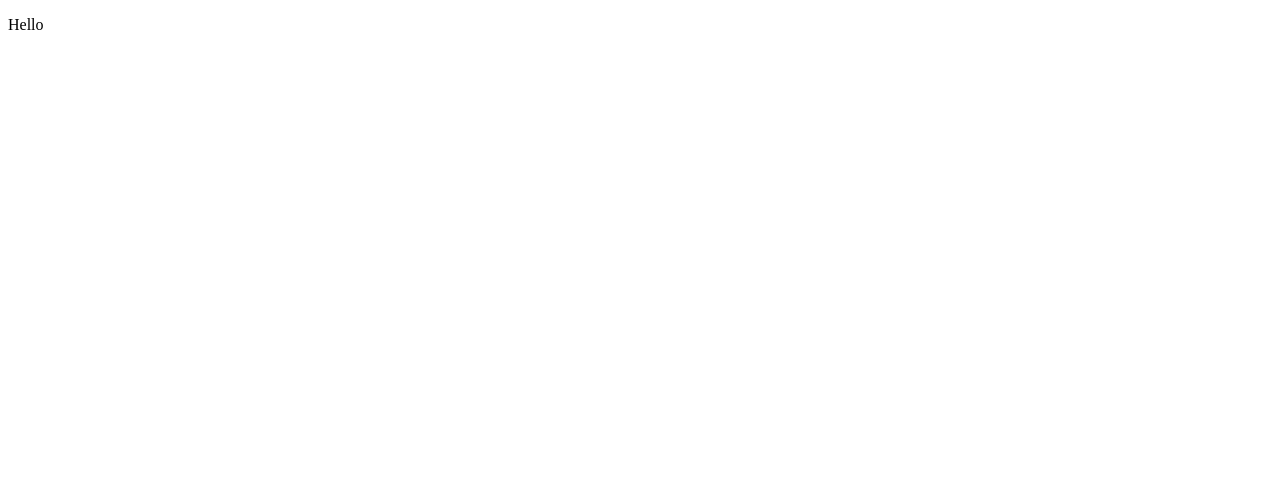
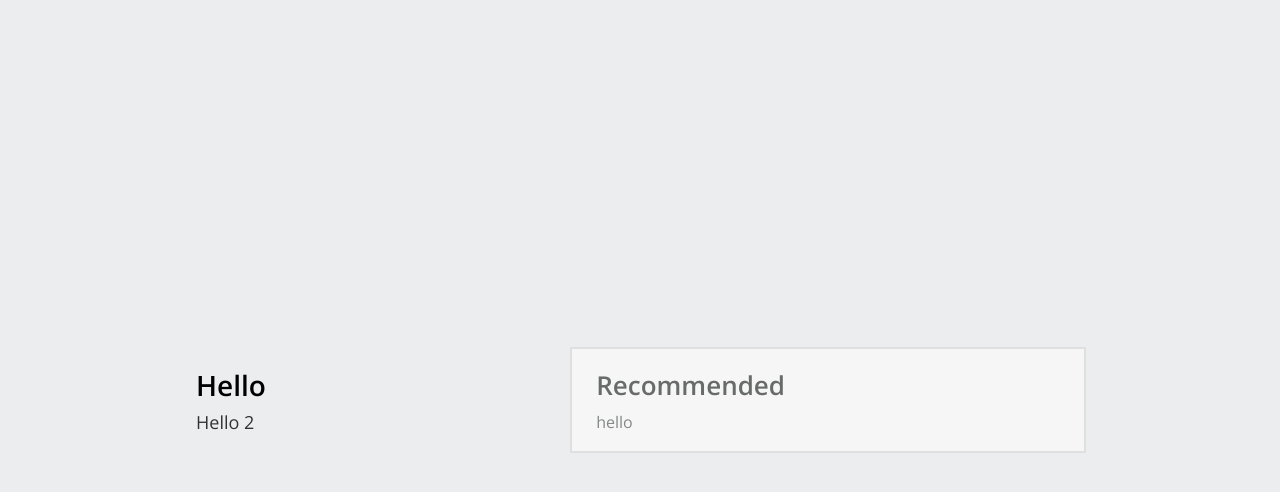
Before and after one commit to Cholewka/typescript-generator, a React (Create React App) app: page / in a window 1280 px wide. Shown: the top 492 px of the page. Built offline with nearby package versions, Linux system fonts and the light colour scheme.

Commit message:
feat(): Add new components

```diff
--- /dev/null
+++ b/src/components/App.tsx
@@ -0,0 +1,27 @@
+import React from "react";
+
+import Sidebar from "./Sidebar";
+import Content from "./Content";
+
+import styles from "../styles/App.module.scss";
+
+import QuestionDatabase from "../app/Questions";
+
+const QuestionDatabaseInstance = new QuestionDatabase();
+
+export const QuestionsContext = React.createContext<QuestionDatabase>(
+  QuestionDatabaseInstance
+);
+
+const App = () => (
+  <QuestionsContext.Provider value={QuestionDatabaseInstance}>
+    <div className={styles.App_container}>
+      <main className={styles.App_grid}>
+        <Sidebar />
+        <Content />
+      </main>
+    </div>
+  </QuestionsContext.Provider>
+);
+
+export default App;
--- /dev/null
+++ b/src/components/Content.tsx
@@ -0,0 +1,19 @@
+import React from "react";
+import { QuestionsContext } from "./App";
+
+import Option from "./Option";
+
+import styles from "../styles/App.module.scss";
+
+const Content = () => {
+  const QuestionContext = React.useContext(QuestionsContext);
+
+  return (
+    <section className={styles.App_gridItem}>
+      {QuestionContext.getPresets().map(({ name, description }, idx) => (
+        <Option key={idx} heading={name} paragraph={description} />
+      ))}
+    </section>
+  );
+};
+export default Content;
--- /dev/null
+++ b/src/components/Option.tsx
@@ -0,0 +1,20 @@
+import React from "react";
+
+import OptionHeading from "./OptionHeading";
+import OptionParagraph from "./OptionParagraph";
+
+import styles from "../styles/Option.module.scss";
+
+type OptionProps = {
+  heading: string;
+  paragraph: string;
+};
+
+const Option = ({ heading, paragraph }: OptionProps) => (
+  <div className={styles.Option_block}>
+    <OptionHeading>{heading}</OptionHeading>
+    <OptionParagraph>{paragraph}</OptionParagraph>
+  </div>
+);
+
+export default Option;
--- /dev/null
+++ b/src/components/OptionHeading.tsx
@@ -0,0 +1,12 @@
+import React from "react";
+import styles from "../styles/Option.module.scss";
+
+type OptionHeadingTypes = {
+  children: string;
+};
+
+const OptionHeading = ({ children }: OptionHeadingTypes) => (
+  <h2 className={styles.Option_heading}>{children}</h2>
+);
+
+export default OptionHeading;
--- /dev/null
+++ b/src/components/OptionParagraph.tsx
@@ -0,0 +1,12 @@
+import React from "react";
+import styles from "../styles/Option.module.scss";
+
+type OptionParagraphTypes = {
+  children: string;
+};
+
+const OptionParagraph = ({ children }: OptionParagraphTypes) => (
+  <p className={styles.Option_paragraph}>{children}</p>
+);
+
+export default OptionParagraph;
--- /dev/null
+++ b/src/components/Sidebar.tsx
@@ -0,0 +1,15 @@
+import React from "react";
+
+import SidebarHeading from "./SidebarHeading";
+import SidebarParagraph from "./SidebarParagraph";
+
+import styles from "../styles/App.module.scss";
+
+const Sidebar = () => (
+  <section className={`${styles.App_gridItem} ${styles.App_sideItem}`}>
+    <SidebarHeading>Hello</SidebarHeading>
+    <SidebarParagraph>Hello 2</SidebarParagraph>
+  </section>
+);
+
+export default Sidebar;
--- /dev/null
+++ b/src/components/SidebarHeading.tsx
@@ -0,0 +1,12 @@
+import React from "react";
+import styles from "../styles/Sidebar.module.scss";
+
+type SidebarHeadingProps = {
+  children: string;
+};
+
+const SidebarHeading = ({ children }: SidebarHeadingProps) => (
+  <h1 className={styles.SidebarHeading_heading}>{children}</h1>
+);
+
+export default SidebarHeading;
--- /dev/null
+++ b/src/components/SidebarParagraph.tsx
@@ -0,0 +1,12 @@
+import React from "react";
+import styles from "../styles/Sidebar.module.scss";
+
+type SidebarHeadingProps = {
+  children: string;
+};
+
+const SidebarParagraph = ({ children }: SidebarHeadingProps) => (
+  <p className={styles.SidebarParagraph_paragraph}>{children}</p>
+);
+
+export default SidebarParagraph;
--- a/src/index.tsx
+++ b/src/index.tsx
@@ -1,9 +1,13 @@
 import React from "react";
 import ReactDOM from "react-dom";
 
+import App from "./components/App";
+
+import "./styles/_index.scss";
+
 ReactDOM.render(
   <React.StrictMode>
-    <p>Hello</p>
+    <App />
   </React.StrictMode>,
   document.getElementById("root")
 );
```
